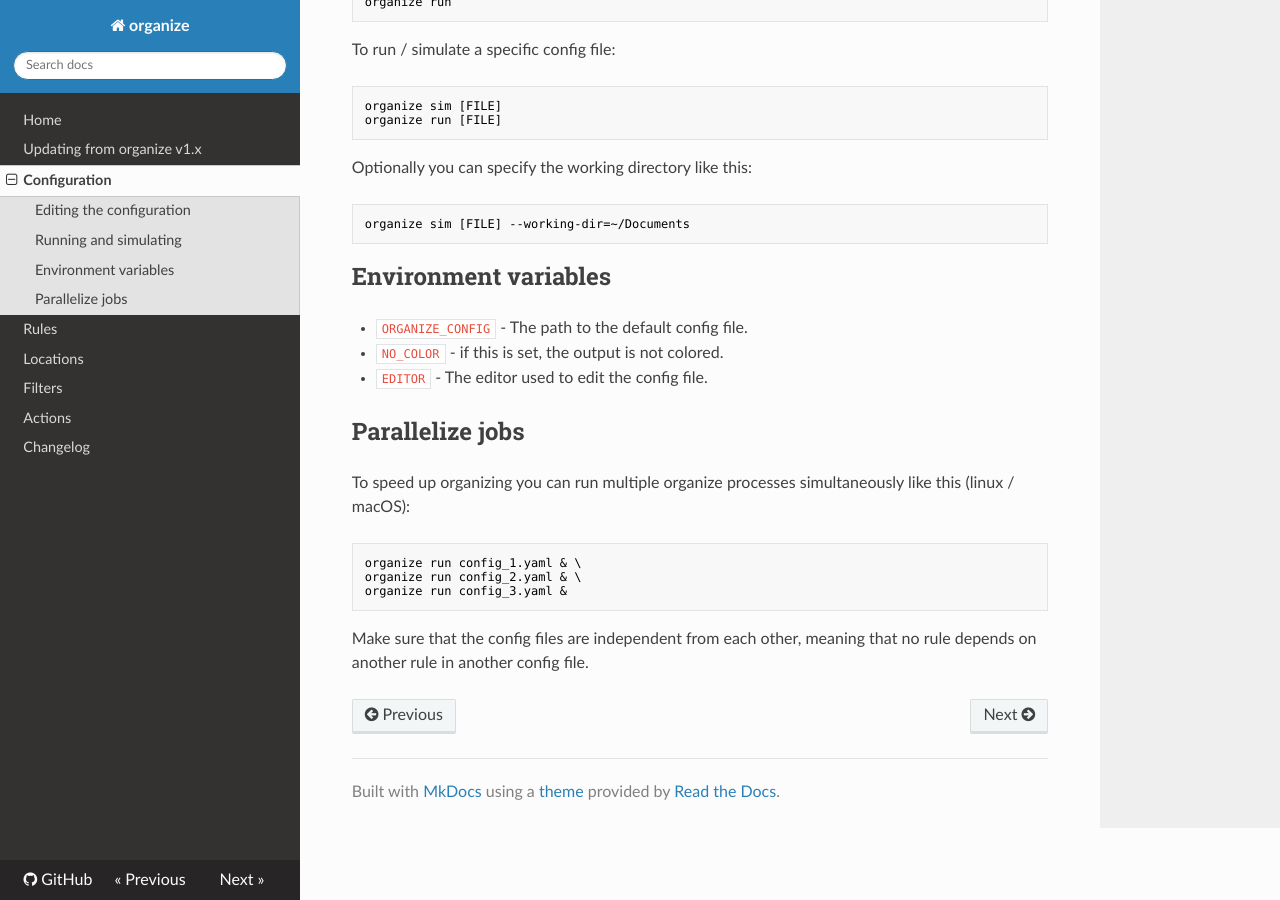
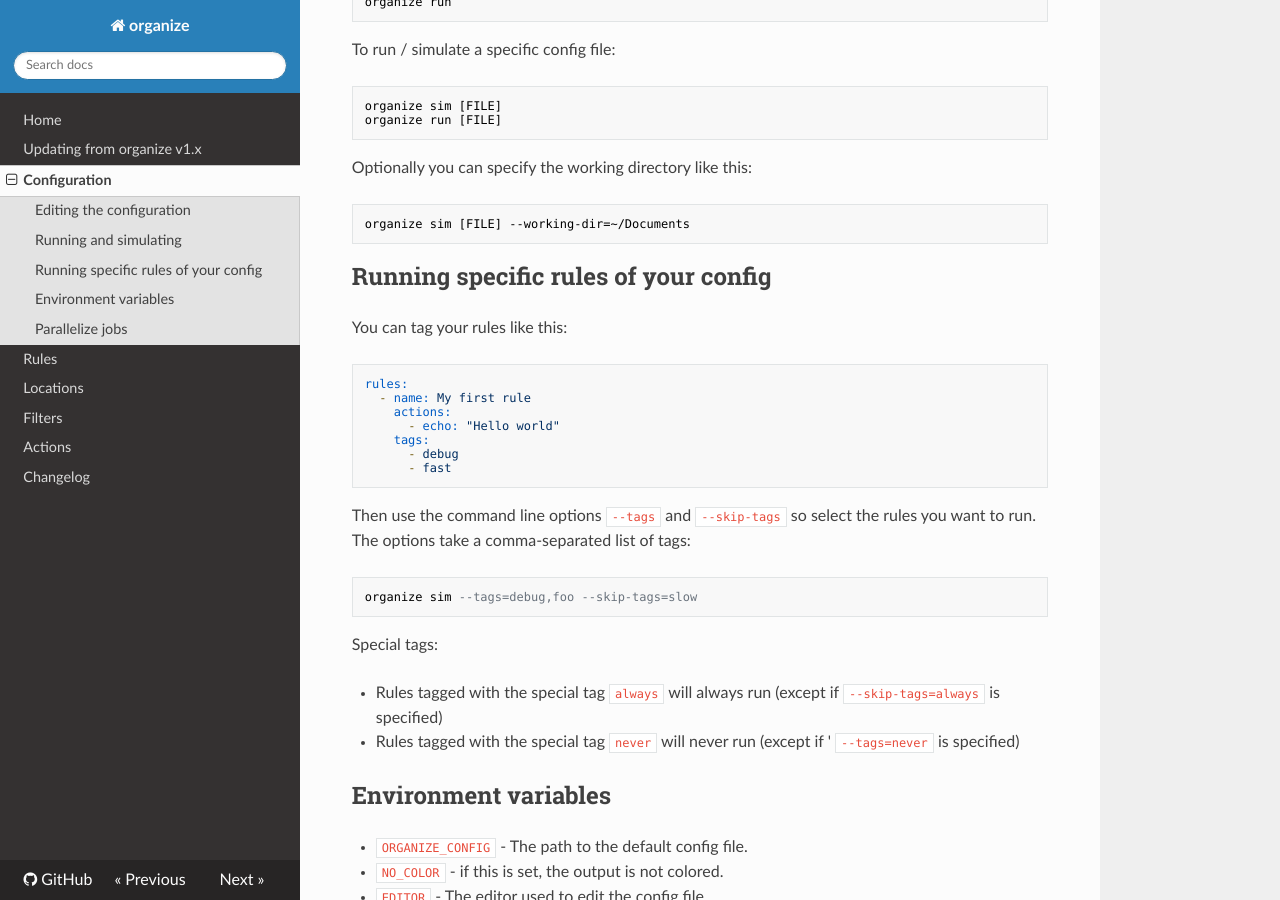
Before and after one commit to tfeldmann/organize, an MkDocs documentation site: the page built from docs/configuration.md, in a window 1280 px wide and 900 px high, scrolled down 768 px. Built offline with MkDocs 1.6.1, drawn with Linux system fonts in a browser that asks for light colours; nearby versions of some CDN libraries.

Commit message:
support comma-separated string tags in config

````diff
--- a/docs/configuration.md
+++ b/docs/configuration.md
@@ -48,6 +48,34 @@ Optionally you can specify the working directory like this:
 organize sim [FILE] --working-dir=~/Documents
 ```
 
+## Running specific rules of your config
+
+You can tag your rules like this:
+
+```yml
+rules:
+  - name: My first rule
+    actions:
+      - echo: "Hello world"
+    tags:
+      - debug
+      - fast
+```
+
+Then use the command line options `--tags` and `--skip-tags` so select the rules you
+want to run. The options take a comma-separated list of tags:
+
+```
+organize sim --tags=debug,foo --skip-tags=slow
+```
+
+Special tags:
+
+- Rules tagged with the special tag `always` will always run
+  (except if `--skip-tags=always` is specified)
+- Rules tagged with the special tag `never` will never run
+  (except if ' `--tags=never` is specified)
+
 ## Environment variables
 
 - `ORGANIZE_CONFIG` - The path to the default config file.
--- a/docs/rules.md
+++ b/docs/rules.md
@@ -34,6 +34,7 @@ rules:
     filter_mode: ...
     filters: ...
     actions: ...
+    tags: ...
 
   # Another rule
   - name: ...
@@ -51,6 +52,7 @@ The rule options in detail:
 - **filter_mode** (`str`): `"all"`, `"any"` or `"none"` of the filters must apply _(Default: `"all"`)_
 - **filters** (`list`): A list of [filters](filters.md) _(Default: `[]`)_
 - **actions** (`list`): A list of [actions](actions.md)
+- **tags** (`list`): A list of [tags](configuration.md#running-specific-rules-of-your-config)
 
 ## Targeting directories
 
````
Also changed, not shown: CHANGELOG.md (+4 -0 lines), 2 other files.
